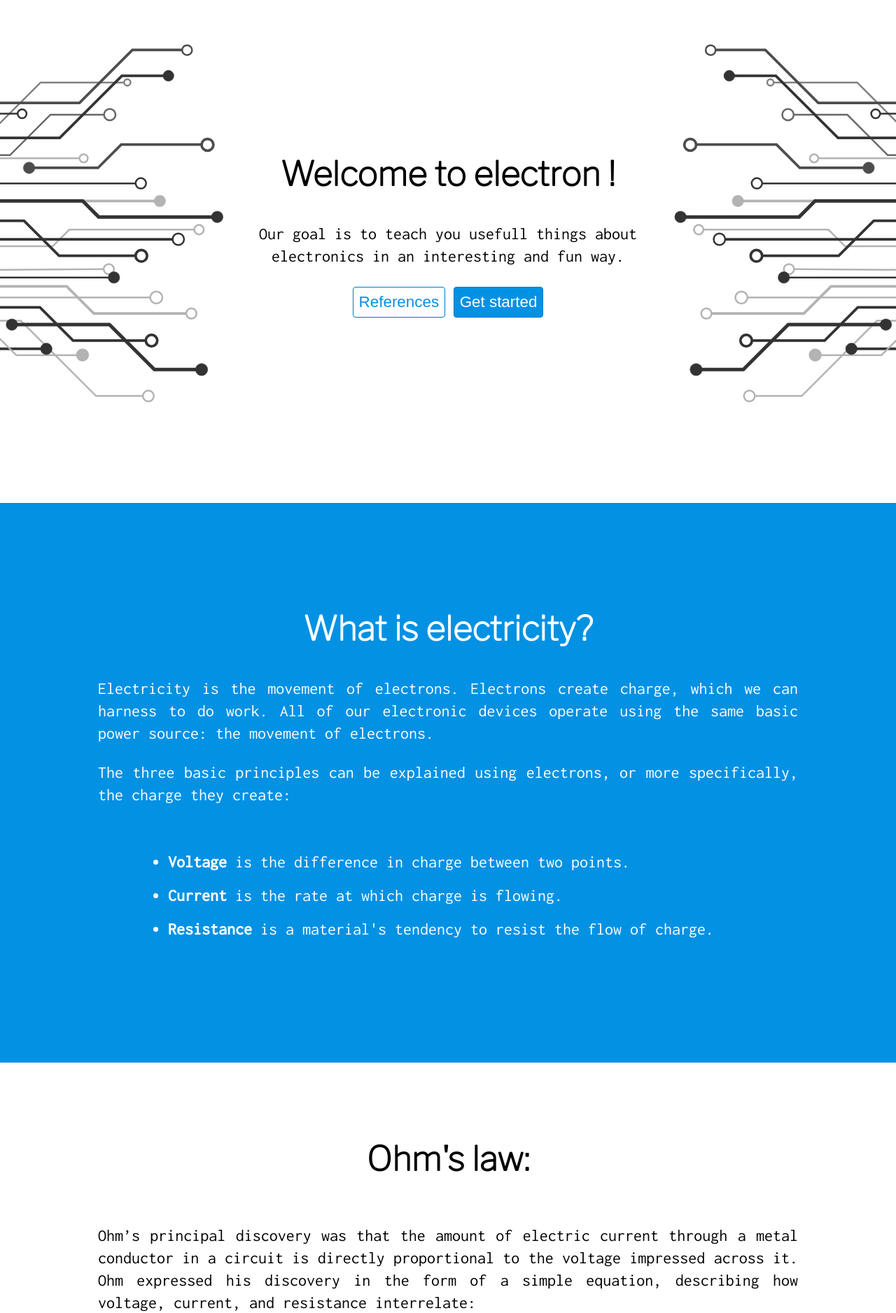
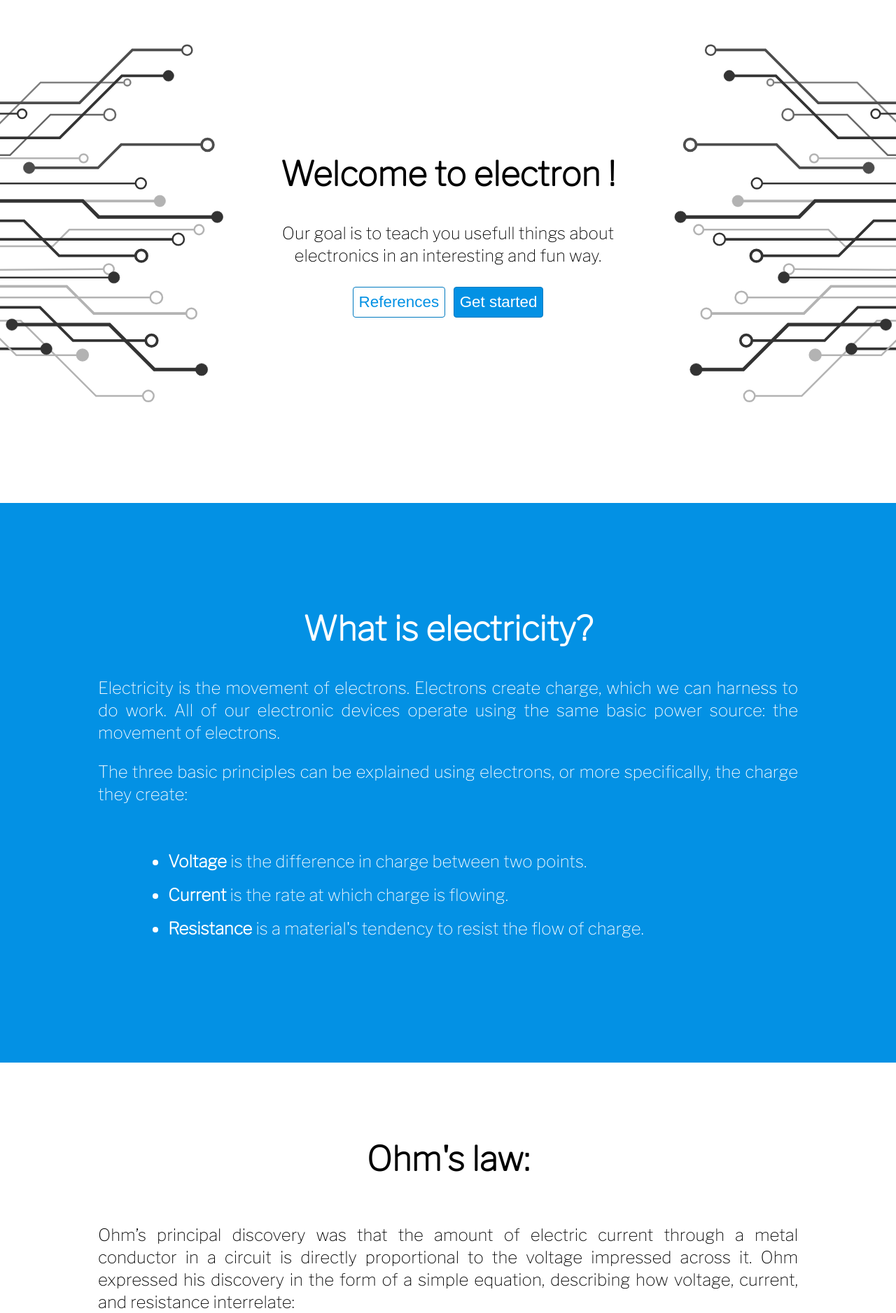
Before and after one commit to mislavbreka/mislavbreka.github.io, a PHP site: page /project3/index.html in a window 1280 px wide. Shown: the part 129-2006 px from the top of the page at 70% size. Run offline with PHP 8.4, Linux system fonts and the light colour scheme.

Commit message:
Add files via upload

```diff
--- a/project3/index.html
+++ b/project3/index.html
@@ -7,8 +7,7 @@
     <title>Document</title>
     <link rel="preconnect" href="https://fonts.gstatic.com">
     <link href="https://fonts.googleapis.com/css2?family=Libre+Franklin:wght@100&display=swap" rel="stylesheet">
-    <link href="https://fonts.googleapis.com/css2?family=Inconsolata&display=swap" rel="stylesheet">
-    <link rel="stylesheet" href="navigation.css">
+    <link href="https://fonts.googleapis.com/css2?family=Source+Sans+Pro&display=swap" rel="stylesheet"><link rel="stylesheet" href="navigation.css">
     <link rel="stylesheet" href="main.css">
 </head>
 
--- a/project3/main.css
+++ b/project3/main.css
@@ -13,7 +13,7 @@ h3 {
 
 
 p, #intro ul li {
-    font-family: 'Inconsolata', monospace;
+
     line-height: 2rem;
 }
 
```
